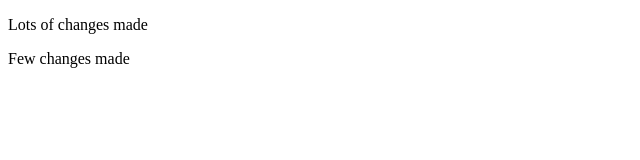
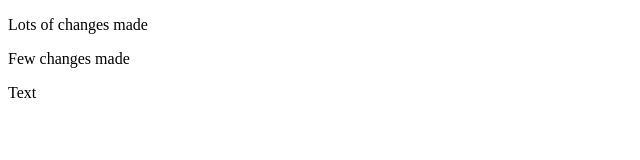
Before and after one commit to ShawnMat/GIT-PRACTICALS, a plain HTML site: page index.html in a window 1280 px wide. Shown: the full height of the page, 0-640 px from the left. Drawn offline with Linux system fonts and the light colour scheme.

Commit message:
Feature 2

```diff
--- a/index.html
+++ b/index.html
@@ -12,6 +12,8 @@
     <div class="littleChanges">
         <p>Few changes made</p>
     </div>
-
+    <div class="sampleText">
+        <p>Text</p>
+    </div>
 </body>
 </html>
```
